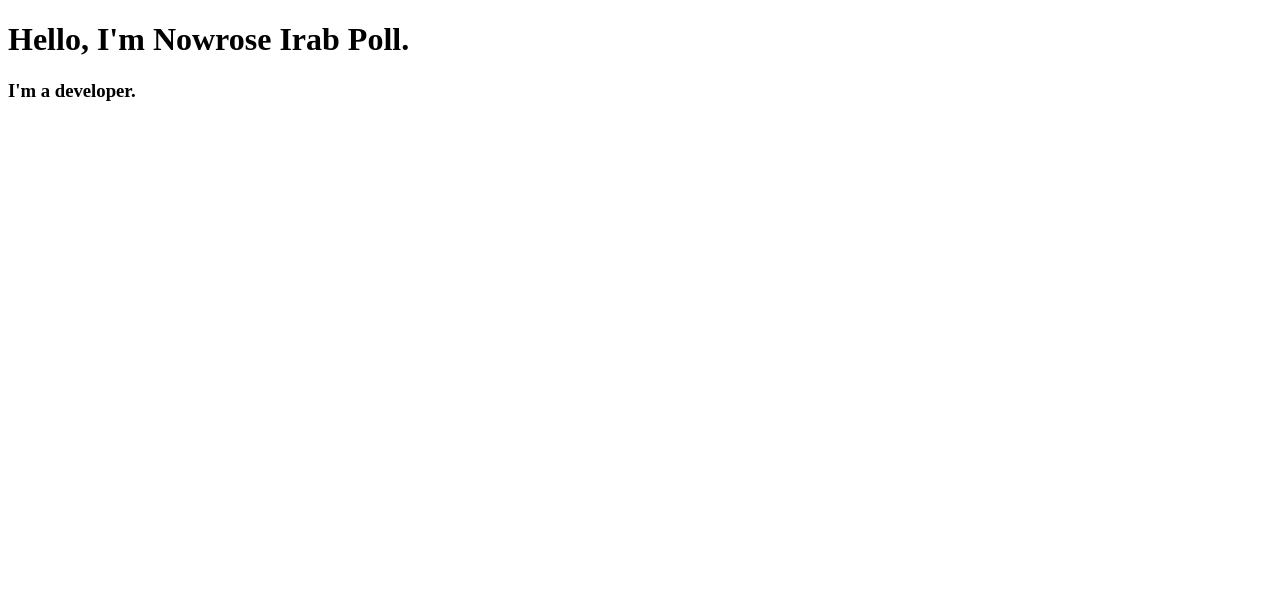
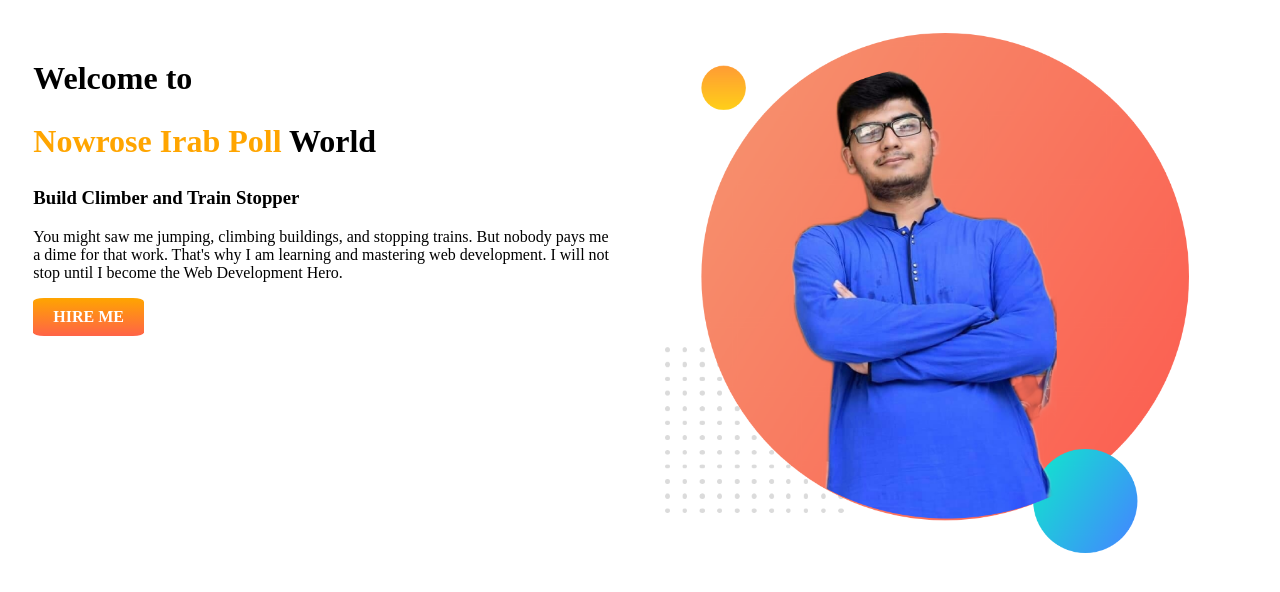
Before and after one commit to Nowrose-Irab-Poll/developer-portfolio, a plain HTML site: page index.html in a window 1280 px wide. Drawn offline with Linux system fonts and the light colour scheme; a web font is replaced by a local one.

Commit message:
Welcome Zone

```diff
--- a/index.html
+++ b/index.html
@@ -5,10 +5,22 @@
     <meta http-equiv="X-UA-Compatible" content="IE=edge">
     <meta name="viewport" content="width=device-width, initial-scale=1.0">
     <title>Poll's Portfolio</title>
-    <link rel="stylesheet" href="style.css">
+    <link rel="stylesheet" href="https://use.typekit.net/ueh3rbq.css">
+   <link rel="stylesheet" href="style.css">
 </head>
 <body>
-    <h1>Hello, I'm Nowrose Irab Poll.</h1>
-    <h3>I'm a developer.</h3>
+    <section>
+        <div class="half-width">
+            <h1>Welcome to</h1>
+            <h1><span class="orange-color">Nowrose Irab Poll</span> World</h1>
+            <h3>Build Climber and Train Stopper</h3>
+            <p>You might saw me jumping, climbing buildings, and stopping trains. But nobody pays me a dime for that work. That's why I am learning and mastering web development. I will not stop until I become the Web Development Hero.</p>
+            <a class="link-button" target="_blank" href="https://www.linkedin.com/in/nowrose-irab-poll-53b685142/">HIRE ME</a>
+        </div>
+        <div class="half-width">
+            <img src="images/irab.png" alt="irab-photo">
+        </div>
+
+    </section>
 </body>
 </html>
--- a/style.css
+++ b/style.css
@@ -0,0 +1,37 @@
+body {
+  font-family: cooper-black-std, serif;
+  font-weight: 400;
+}
+
+h1 {
+  font-size: xx-large;
+}
+
+section {
+  display: flex;
+}
+
+.half-width {
+  width: 50%;
+  padding: 2%;
+}
+
+.half-width img {
+  width: 90%;
+}
+
+.link-button {
+  display: inline-block;
+  /* margin-top: 5px; */
+  text-decoration: none;
+  font-weight: 700;
+  background-image: linear-gradient(orange, tomato);
+  padding: 10px 20px;
+  color: white;
+  background-color: orange;
+  border-radius: 10%;
+}
+
+.orange-color {
+  color: orange;
+}
```
Also changed, not shown: images/dream-bg.png (added), images/exp-bg.png (added), images/irab.png (added), images/jhankar.png (added), images/jhankar2.png (added), images/my-bg.png (added), images/my-bg2.png (added), images/top-banner.png (added).
